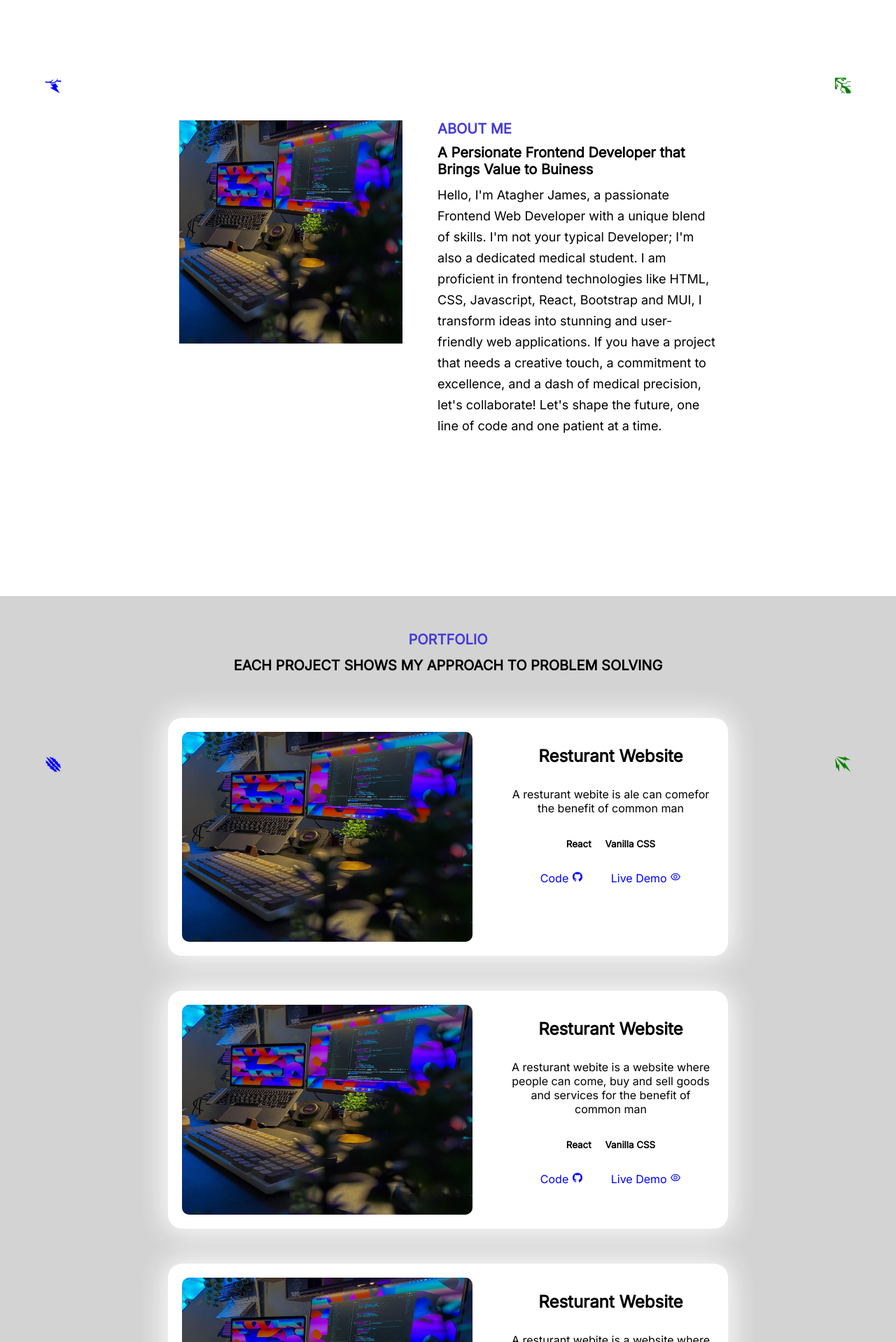
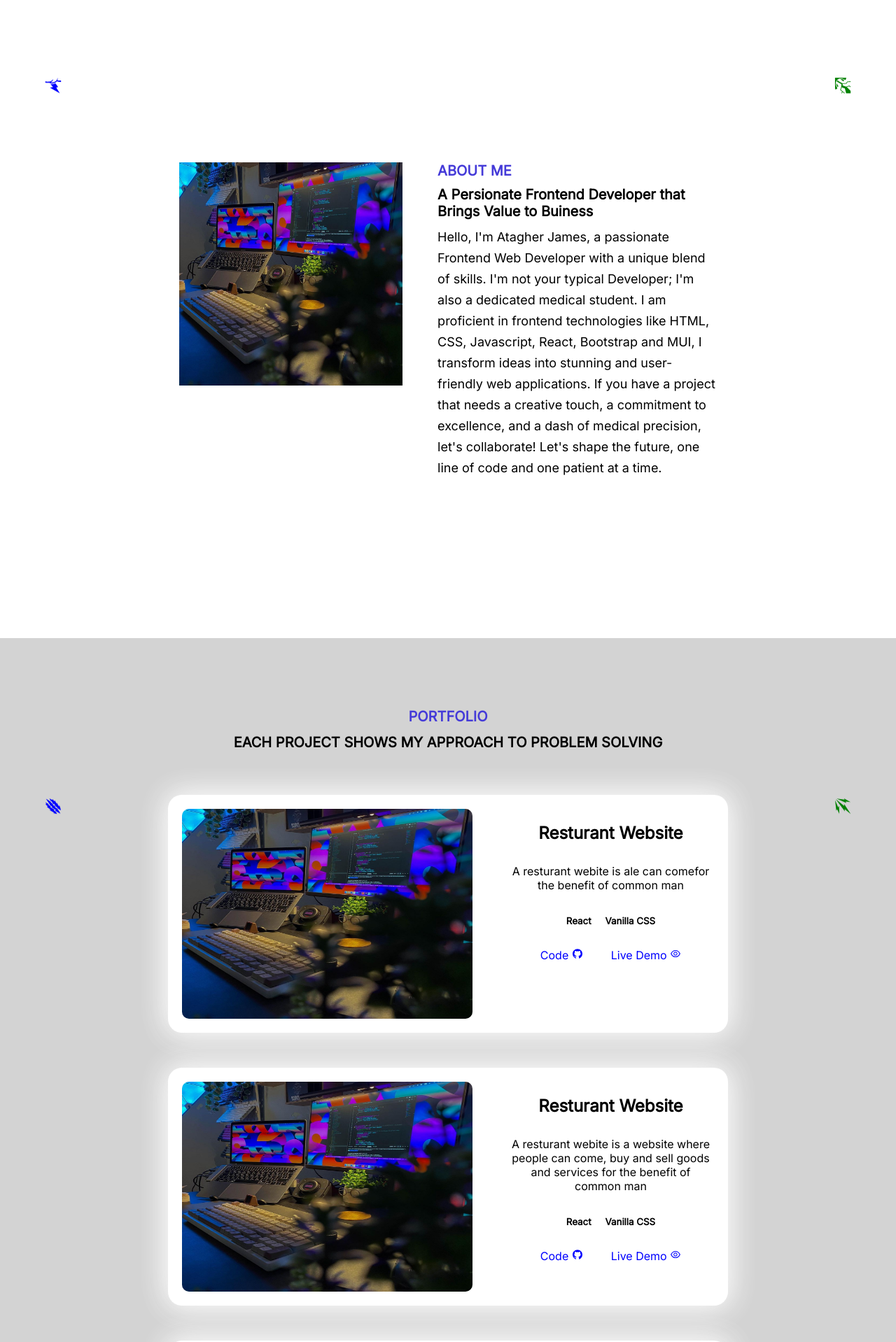
Before and after one commit to Atagherjames/ushaportfolio, a React (Vite) app: page / in a window 1280 px wide. Shown: the part 462-2380 px from the top of the page at 70% size. Built offline with nearby package versions, Linux system fonts and the light colour scheme.

Commit message:
second commit

```diff
--- a/src/About.jsx
+++ b/src/About.jsx
@@ -3,7 +3,7 @@ import './about.css'
 
 export const About = () => {
   return (
-    <div className='aboutContainer'>
+    <div className='aboutContainer' id='about'>
         <div className="aboutLeft">
             <img src="\Assest\About.jpg" alt="" />
         </div>
--- a/src/Footer.jsx
+++ b/src/Footer.jsx
@@ -3,9 +3,9 @@ import './Footer.css'
 
 const Footer = () => {
   return (
-<footer className='footerContainer'>
+<footer className='footerContainer' id='contact'>
     <h3>GET IN TOUCH!</h3>
-    <form action="" className='formContainer'>
+    <form action="https://formspree.io/f/mzblgrjq" className='formContainer'>
         <input type="text" placeholder='Enter Your Name' name='name' autoComplete='true' required />
         <input type="email" placeholder='Enter Your Email' name='email' autoComplete='true' required />
         <textarea name="message" id="" cols="30" rows="10" placeholder='Drop a Message'  required />
--- a/src/Link.jsx
+++ b/src/Link.jsx
@@ -5,7 +5,7 @@ const Link = ({deviceType, linkActive}) => {
 
   return (
     <div className={deviceType === 'desktop'? 'desktop':'mobile'}>
-<ul><li onClick={()=>linkActive(false)}><a href="#home">Home</a></li>
+<ul><li onClick={()=>linkActive(false)}><a href="#">Home</a></li>
     <li onClick={()=>linkActive(false)}><a href="#about">About</a></li>
     <li onClick={()=>linkActive(false)}><a href="#portfolio">Portfolio</a></li>
     <li onClick={()=>linkActive(false)}><a href="#contact">Contact</a></li>
--- a/src/Portfolio.jsx
+++ b/src/Portfolio.jsx
@@ -4,7 +4,7 @@ import PortComponent from './PortComponent'
 import { portfolioSkeleton } from './portfolioSkeleton'
 const Portfolio = () => {
   return (
-    <div className='portfolio'>
+    <div className='portfolio' id='portfolio'>
       <h2>PORTFOLIO</h2>
       <h3>EACH PROJECT SHOWS MY APPROACH TO PROBLEM SOLVING</h3>
 <PortComponent data={portfolioSkeleton[0]} url='\Assest\About.jpg'/>
--- a/src/about.css
+++ b/src/about.css
@@ -3,7 +3,7 @@
     margin-right: auto;
     width:60vw;
     margin-left: auto;
-    margin-top: 40px;
+    padding-top: 100px;
     gap:50px;
 }
 
@@ -40,8 +40,9 @@ font-size: 20px;
 
 @media(max-width:1200px){
     .aboutContainer{
-        width:85vw;
+        width:90vw;
         margin-top: 0;
+        padding-top: 20px;
     }
 }
 
@@ -59,7 +60,7 @@ font-size: 20px;
     }
 
     .aboutRight{
-        width:60%;
+        width:82%;
     }
 
     .aboutRight h2,
--- a/src/portcomponent.css
+++ b/src/portcomponent.css
@@ -50,7 +50,7 @@
 
 @media(max-width:900px) {
     .portContainer{
-        width:70%;
+        width:90%;
         flex-direction: column;
     }
 
--- a/src/portfolio.css
+++ b/src/portfolio.css
@@ -1,6 +1,6 @@
 .portfolio{
     background: #d3d3d3;
-    padding-top: 50px;
+    padding-top: 100px;
     margin-top: -250px;
     padding-bottom: 50px;
     display: grid;
```
Also changed, not shown: src/App.jsx (+3 -9 lines).
